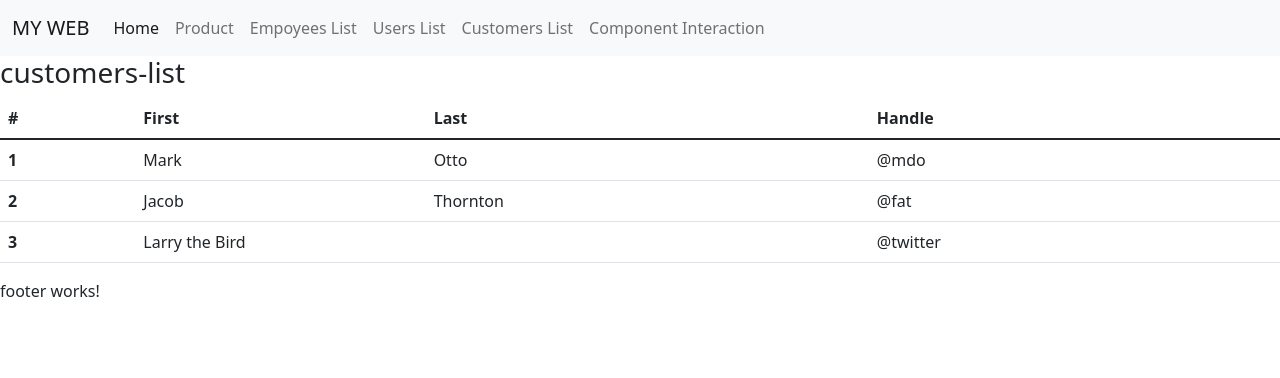
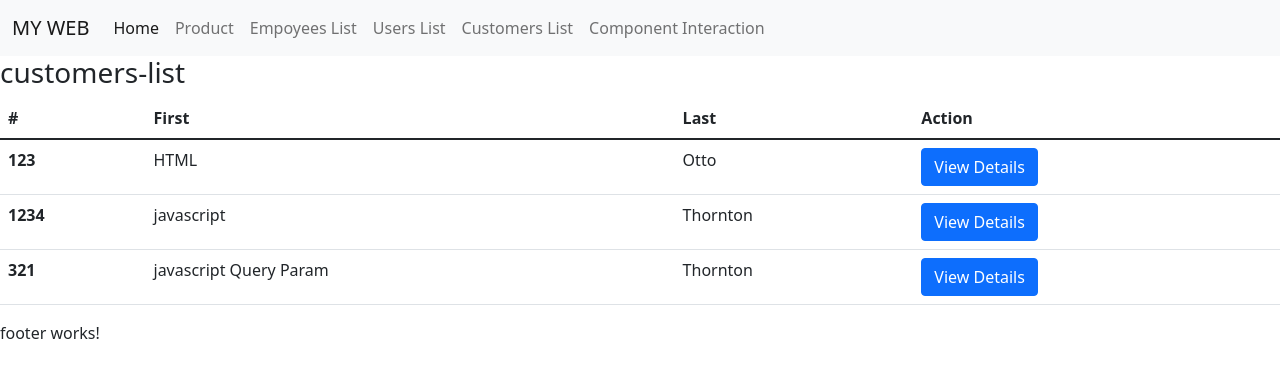
Before and after one commit to srazikhan/basic-angular-app, an Angular app: page /customers in a window 1280 px wide. Shown: the top 378 px of the page. Built offline with nearby package versions, Linux system fonts and the light colour scheme.

Commit message:
Router Concept

```diff
--- a/src/app/app-routing.module.ts
+++ b/src/app/app-routing.module.ts
@@ -1,6 +1,7 @@
 import { NgModule } from '@angular/core';
 import { RouterModule, Routes } from '@angular/router';
 import { ParentComponent } from './components/Component-Interaction/parent/parent.component';
+import { CustomerDetailsComponent } from './components/customer-details/customer-details.component';
 import { CustomersListComponent } from './components/customers-list/customers-list.component';
 import { EmployeesListComponent } from './components/employees-list/employees-list.component';
 import { HomeComponent } from './components/home/home.component';
@@ -9,10 +10,11 @@ import { ProductsComponent } from './components/products/products.component';
 import { UsersListComponent } from './components/users-list/users-list.component';
 
 const routes: Routes = [
-  {path:'',redirectTo:'home', pathMatch:'full'},
+  {path:'', redirectTo:'home',pathMatch:'full'},
   {path:'home',component:HomeComponent},
   {path:'products',component:ProductsComponent},
   {path:'customers',component:CustomersListComponent},
+  {path:'customer-details/:customerId/:customerName',component:CustomerDetailsComponent},
   {path:'users',component:UsersListComponent},
   {path:'employees',component:EmployeesListComponent},
   {path:'component-interaction',component:ParentComponent},
--- a/src/app/app.module.ts
+++ b/src/app/app.module.ts
@@ -16,6 +16,7 @@ import { MyUpperPipe } from './core/pipes/my-upper.pipe';
 import { UserService } from './core/services/user.service';
 import { ParentComponent } from './components/Component-Interaction/parent/parent.component';
 import { ChildComponent } from './components/Component-Interaction/child/child.component';
+import { CustomerDetailsComponent } from './components/customer-details/customer-details.component';
 
 @NgModule({
   declarations: [
@@ -30,7 +31,8 @@ import { ChildComponent } from './components/Component-Interaction/child/child.c
     PageNotFoundComponent,
     MyUpperPipe,
     ParentComponent,
-    ChildComponent
+    ChildComponent,
+    CustomerDetailsComponent
   ],
   imports: [
     BrowserModule,
--- /dev/null
+++ b/src/app/components/customer-details/customer-details.component.html
@@ -0,0 +1,2 @@
+<p>customer-details works!</p>
+{{routeData | json}}
--- /dev/null
+++ b/src/app/components/customer-details/customer-details.component.ts
@@ -0,0 +1,21 @@
+import { Component, OnInit } from '@angular/core';
+import { ActivatedRoute } from '@angular/router';
+
+@Component({
+  selector: 'app-customer-details',
+  templateUrl: './customer-details.component.html',
+  styleUrls: ['./customer-details.component.css']
+})
+export class CustomerDetailsComponent implements OnInit {
+  routeData:any;
+  constructor(private aRoute:ActivatedRoute) {
+    this.aRoute.params.subscribe((res:any)=>{
+      console.log(res)
+      this.routeData = res;
+    })
+  }
+
+  ngOnInit(): void {
+  }
+
+}
--- a/src/app/components/customers-list/customers-list.component.html
+++ b/src/app/components/customers-list/customers-list.component.html
@@ -6,26 +6,28 @@
         <th scope="col">#</th>
         <th scope="col">First</th>
         <th scope="col">Last</th>
-        <th scope="col">Handle</th>
+        <th scope="col">Action</th>
       </tr>
     </thead>
     <tbody>
       <tr>
-        <th scope="row">1</th>
-        <td>Mark</td>
+        <th scope="row">123</th>
+        <td>HTML</td>
         <td>Otto</td>
-        <td>@mdo</td>
+        <td><button type="button" class="btn btn-primary" routerLink="/customer-details/123/HTML">View Details</button></td>
       </tr>
       <tr>
-        <th scope="row">2</th>
-        <td>Jacob</td>
+        <th scope="row">1234</th>
+        <td>javascript</td>
         <td>Thornton</td>
-        <td>@fat</td>
+        <td><button type="button" class="btn btn-primary" routerLink="/customer-details/1234/javascript">View Details</button></td>
       </tr>
       <tr>
-        <th scope="row">3</th>
-        <td colspan="2">Larry the Bird</td>
-        <td>@twitter</td>
+        <th scope="row">321</th>
+        <td>javascript Query Param</td>
+        <td>Thornton</td>
+        <td><button type="button" class="btn btn-primary" [routerLink]="['/employees']" [queryParams]="{ customerId: '1234567',customerName:'Sajjad'}">View Details</button></td>
       </tr>
+
     </tbody>
   </table>
--- a/src/app/components/employees-list/employees-list.component.ts
+++ b/src/app/components/employees-list/employees-list.component.ts
@@ -1,4 +1,5 @@
 import { Component, OnInit } from '@angular/core';
+import { ActivatedRoute } from '@angular/router';
 import { interval, Observable } from 'rxjs';
 import { UserService } from 'src/app/core/services/user.service';
 
@@ -14,8 +15,14 @@ export class EmployeesListComponent implements OnInit {
   count!:Observable<any>;
   currentDate:Date = new Date();
   userList:any;
-  constructor(private userService:UserService) {
+  routeData:any;
+  constructor(private userService:UserService,private aRoute:ActivatedRoute) {
     this.userList = this.userService.getUserList();
+
+    this.aRoute.queryParams.subscribe((res:any)=>{
+      console.log(res)
+      this.routeData = res;
+    })
   }
 
   ngOnInit(): void {
```
Also changed, not shown: src/app/components/customer-details/customer-details.component.css (added), 1 other file (tests, documents, lock files or other folders).
